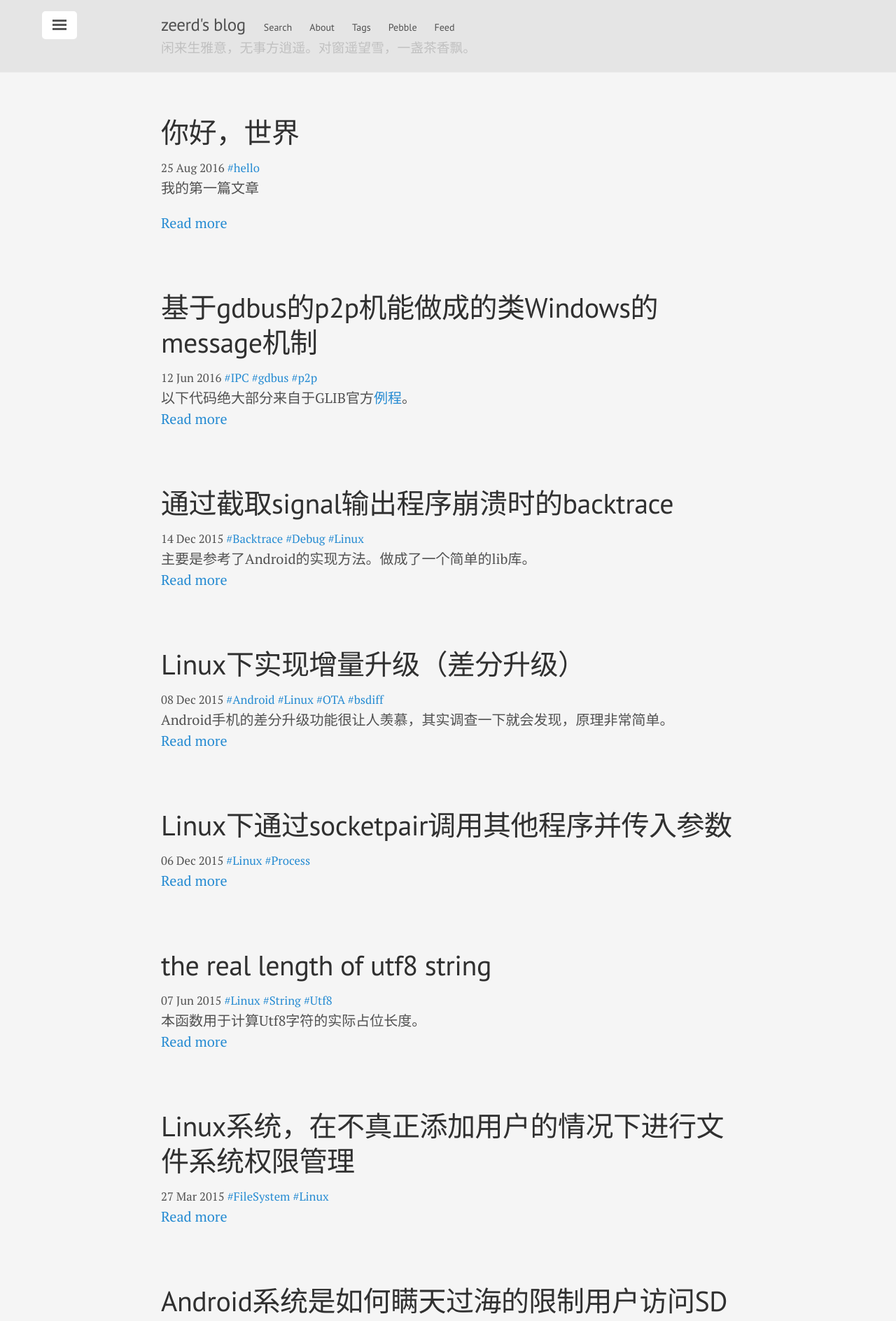
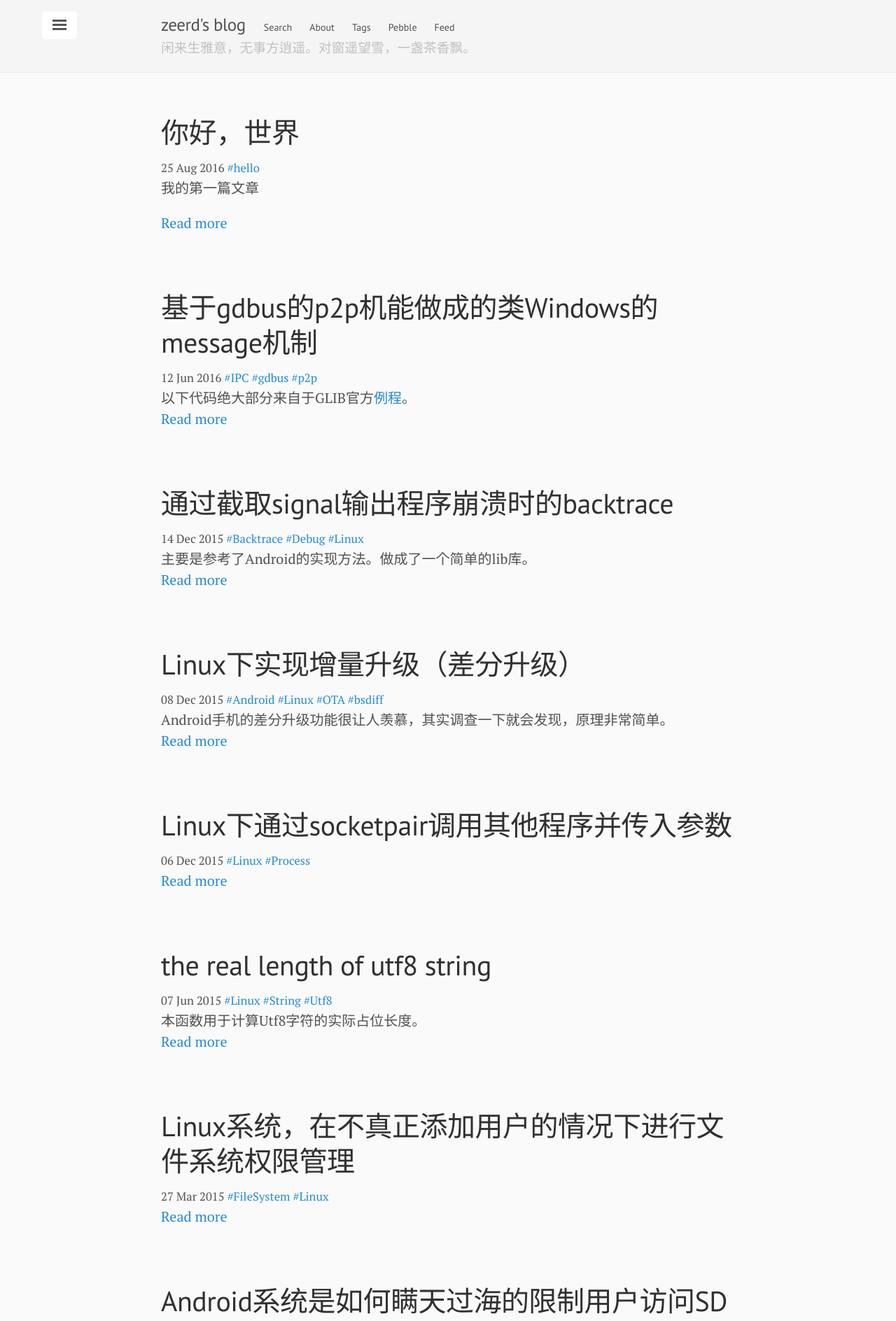
Before and after one commit to zeerd/zeerd.github.io, a Jekyll site: the page built from index.html, in a window 1280 px wide. Shown: the top 1888 px of the page at 70% size. Built offline with Jekyll 4.4.1, drawn with Linux system fonts in a browser that asks for light colours; the list of posts is cut into pages by our own code.

Commit message:
Update lanyon.css

```diff
--- a/public/css/lanyon.css
+++ b/public/css/lanyon.css
@@ -49,7 +49,7 @@ a.anchor{display: block; position: relative; top: -99px; visibility: hidden;}
 html,
 body {
   overflow-x: hidden;
-  background-color: #f5f5f5;
+  background-color: #fafafa;
 }
 
 html {
@@ -274,7 +274,7 @@ a.sidebar-nav-item:focus {
 }
 
 .maintitle {
-  background-color: #e5e5e5;
+  background-color: #f5f5f5;
 }
 
 /* Slide effect
```
